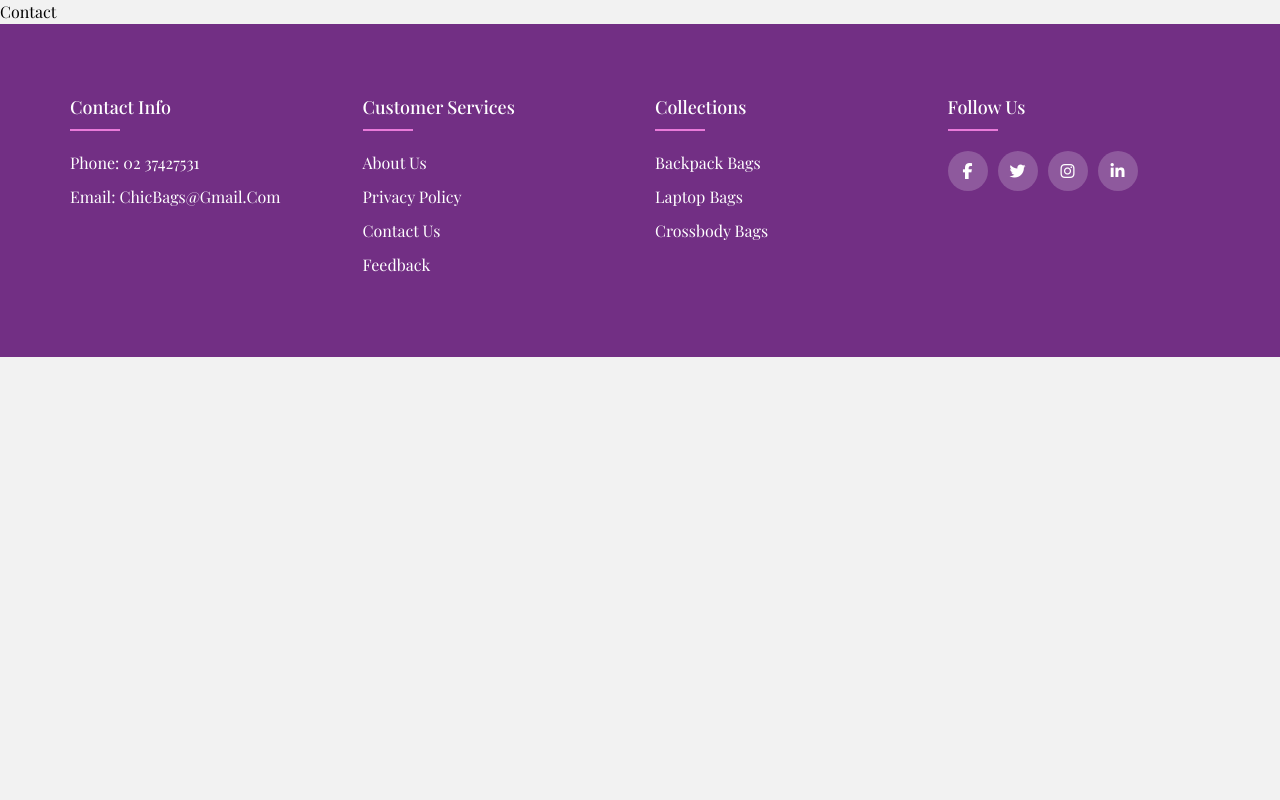
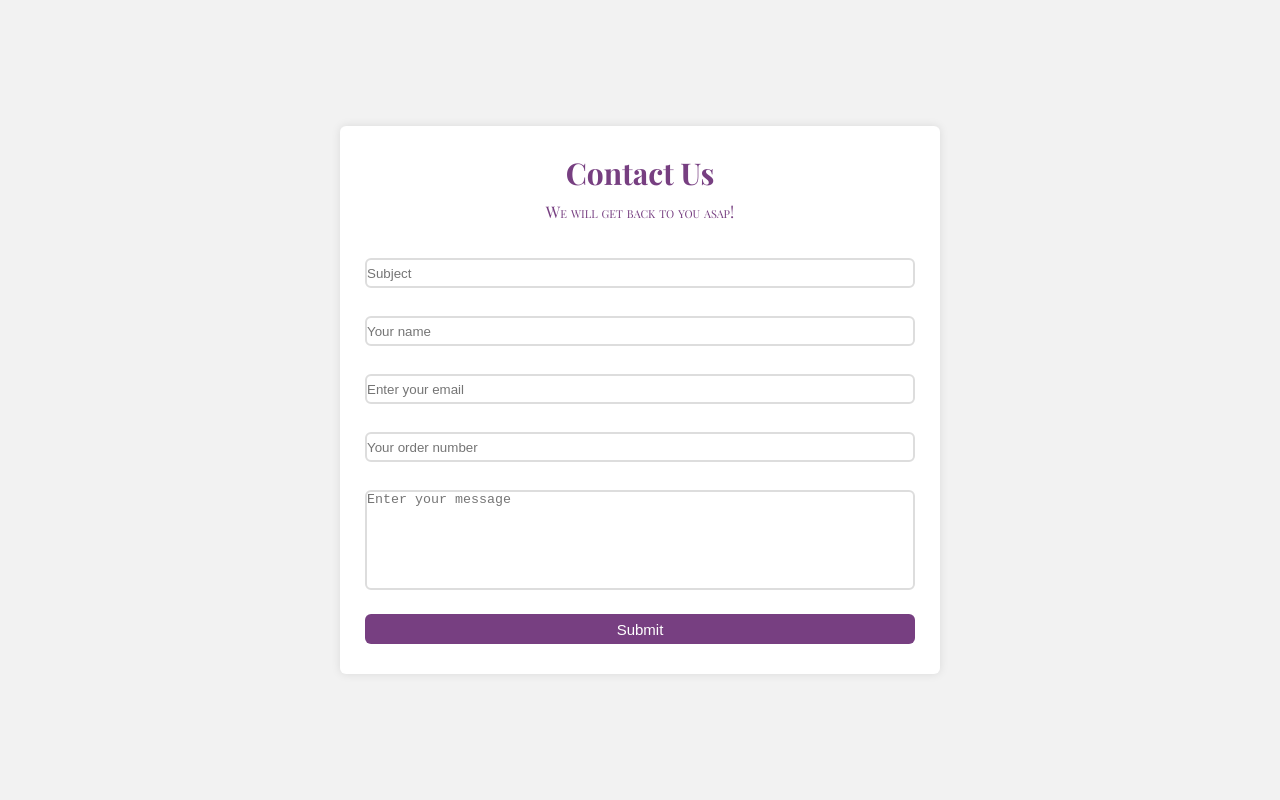
Before and after one commit to Malkah04/FinalProject2024, a React (Create React App) app in the folder frontend/my-app/: page /contact in a window 1280 px wide. Shown: the top 800 px of the page. Built offline with nearby package versions, Linux system fonts and the light colour scheme; a web font is replaced by a local one.

Commit message:
update by aya

```diff
--- a/frontend/my-app/src/Components/Contact.js
+++ b/frontend/my-app/src/Components/Contact.js
@@ -1,8 +1,27 @@
 import React from 'react'
-
+import "./contact.css"
 const Contact = () => {
   return (
-    <div>Contact</div>
+    <section className="contact">
+            <form>
+                <h1>Contact Us</h1>
+                <p>We will get back to you asap!</p>
+                <input type="text" className="field" placeholder="Subject" required/>
+                <div className="input-box">
+                    <input type="text" className="field" placeholder="Your name" required/>
+                </div>
+                <div className="input-box">
+                    <input type="email" className="field" placeholder="Enter your email"required/>
+                </div>
+                <div className="input-box">
+                    <input type="text" className="field" placeholder="Your order number" />
+                </div>
+                <div className="input-box">
+                    <textarea name="" id="" className="field mess" placeholder="Enter your message" ></textarea>
+                </div>
+                <button type="submit">Submit</button>
+            </form>
+        </section>
   )
 }
 
--- /dev/null
+++ b/frontend/my-app/src/Components/contact.css
@@ -0,0 +1,70 @@
+.contact{
+    display: flex;
+    justify-content:center ;
+    align-items: center;
+    min-height: 100vh;
+    /* background:rgb(223, 164, 234); */
+}
+form{
+    display: flex;
+    flex-direction: column;
+    max-width: 600px;
+    width: 80%;
+    background: #fff;
+    padding: 25px 25px 30px;
+    border-radius: 6px;
+    box-shadow: 0 0 10px  rgba(0, 0, 0, .1);
+    color: #333;
+    margin: 25px;
+}
+form h1 {
+    color:rgb(119, 63, 129);
+    text-align: center;
+    margin: 0;
+    font-size: 30px;
+}
+form p{
+    color:rgb(119, 63, 129);
+    text-align: center;
+    margin-top:2px ;
+    padding: 0;
+    margin-bottom:25px ;
+    font-size: 16px;
+}
+.input-box
+{
+    margin-top: 20px;
+}
+.input-box-row{
+    display: flex;
+    gap: 20px;
+}
+.field{
+    width: 100%;
+    height: 30px;
+    background: transparent;
+    border: 2px solid #ddd;
+    outline: none;
+    border-radius: 6px;
+    color: #333;
+    margin-top: 8px;
+}
+.field.mess{
+    height: 100px;
+    resize: none;
+}
+button{
+    width:100% ;
+    height: 30px;
+    background:rgb(119, 63, 129);
+    border: none;
+    border-radius: 6px;
+    margin-top: 18px;
+    color: #fff;
+    cursor: pointer;
+    font-size: 15px;
+}
+button:hover{
+    background-color:rgb(157, 75, 172);
+    font-size: 16px;
+}
--- /dev/null
+++ b/frontend/my-app/src/Components/feedback.css
@@ -0,0 +1,62 @@
+.feedback{
+    display: flex;
+    justify-content:center ;
+    align-items: center;
+    min-height: 100vh;
+    /* background:rgb(223, 164, 234); */
+}
+.form{
+    display: flex;
+    flex-direction: column;
+    max-width: 600px;
+    width: 80%;
+    background: #fff;
+    padding: 25px 25px 30px;
+    border-radius: 6px;
+    box-shadow: 0 0 10px  rgba(0, 0, 0, .1);
+    color: #333;
+    margin: 25px;
+}
+.form h1 {
+    color:rgb(119, 63, 129);
+    text-align: center;
+    margin: 0;
+    font-size: 30px;
+}
+.input-box-feed
+{
+    margin-top: 20px;
+}
+.input-box-feed{
+    display: flex;
+    gap: 20px;
+}
+.field-feed{
+    width: 100%;
+    height: 30px;
+    background: transparent;
+    border: 2px solid #ddd;
+    outline: none;
+    border-radius: 6px;
+    color: #333;
+    margin-top: 8px;
+}
+.field-feed.mess{
+    height: 100px;
+    resize: none;
+}
+button{
+    width:100% ;
+    height: 30px;
+    background:rgb(119, 63, 129);
+    border: none;
+    border-radius: 6px;
+    margin-top: 18px;
+    color: #fff;
+    cursor: pointer;
+    font-size: 15px;
+}
+button:hover{
+    background-color:rgb(157, 75, 172);
+    font-size: 16px;
+}
--- a/frontend/my-app/src/Components/feedback.js
+++ b/frontend/my-app/src/Components/feedback.js
@@ -1,8 +1,23 @@
 import React from 'react'
-
+import "./feedback.css"
 const feedback = () => {
   return (
-    <div>Feedback</div>
+    <section className="feedback">
+        <form className='form'>
+            <h1>Feedback</h1>
+            <input type="text" className="field-feed" placeholder="Subject" required/>
+            <div className="input-box-feed">
+                <input type="text" className="field-feed" placeholder="Your name (option)"/>
+            </div>
+            <div className="input-box-feed">
+                <input type="email" className="field-feed" placeholder="your email (option)"/>
+            </div>
+            <div className="input-box-feed">
+                <textarea name="" id="" className="field-feed mess" placeholder="feedback" required ></textarea>
+            </div>
+            <button type="submit">Submit</button>
+        </form>
+    </section>
   )
 }
 
```
